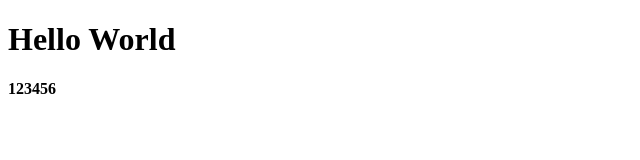
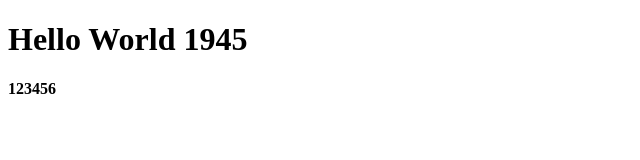
Before and after one commit to yoan17081945/latihan_S.E-revou, a plain HTML site: page index.html in a window 1280 px wide. Shown: the whole page, without its empty margins (0-640 px from the left). Drawn offline with Linux system fonts and the light colour scheme.

Commit message:
third commit

```diff
--- a/index.html
+++ b/index.html
@@ -4,7 +4,7 @@
         <title>Website-Ku</title>
     </head>
     <body>
-        <h1>Hello World</h1>
+        <h1>Hello World 1945</h1>
         <h4>123456</h4>
     </body>
 </html>
```
